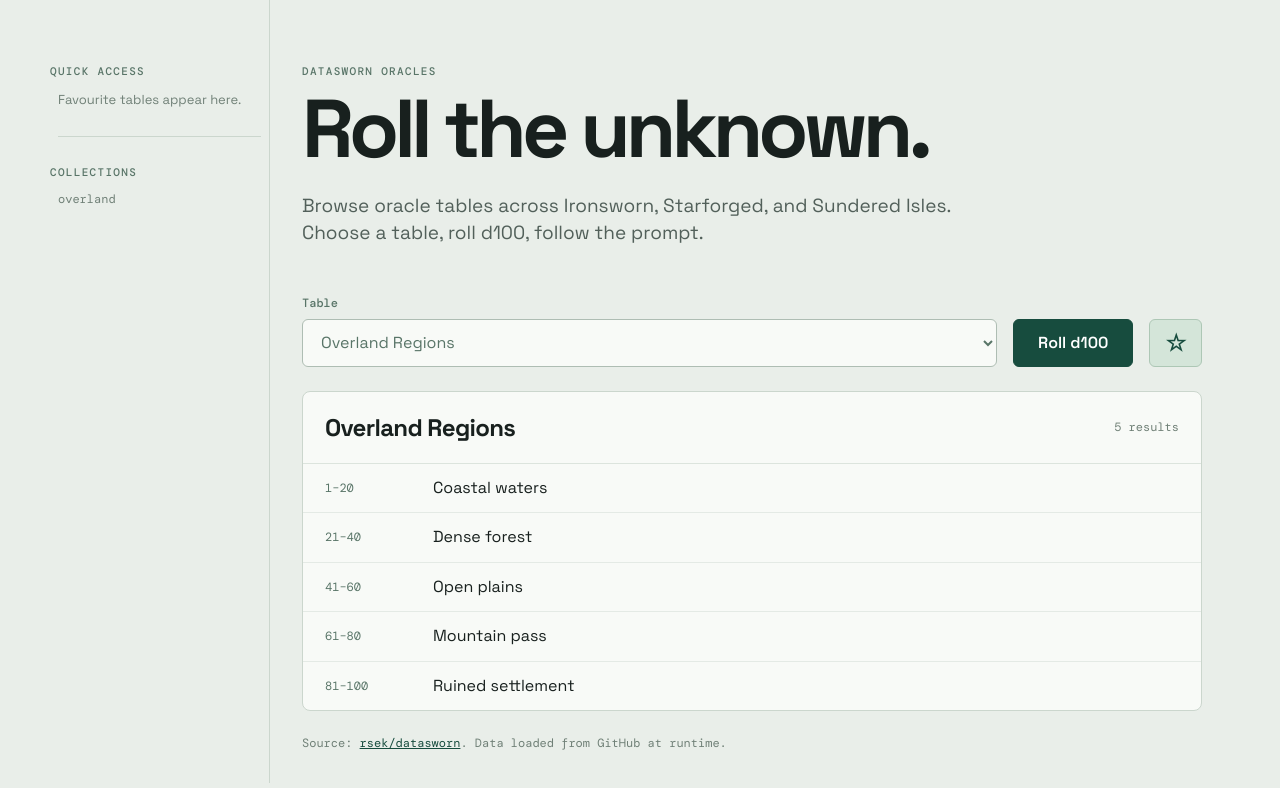
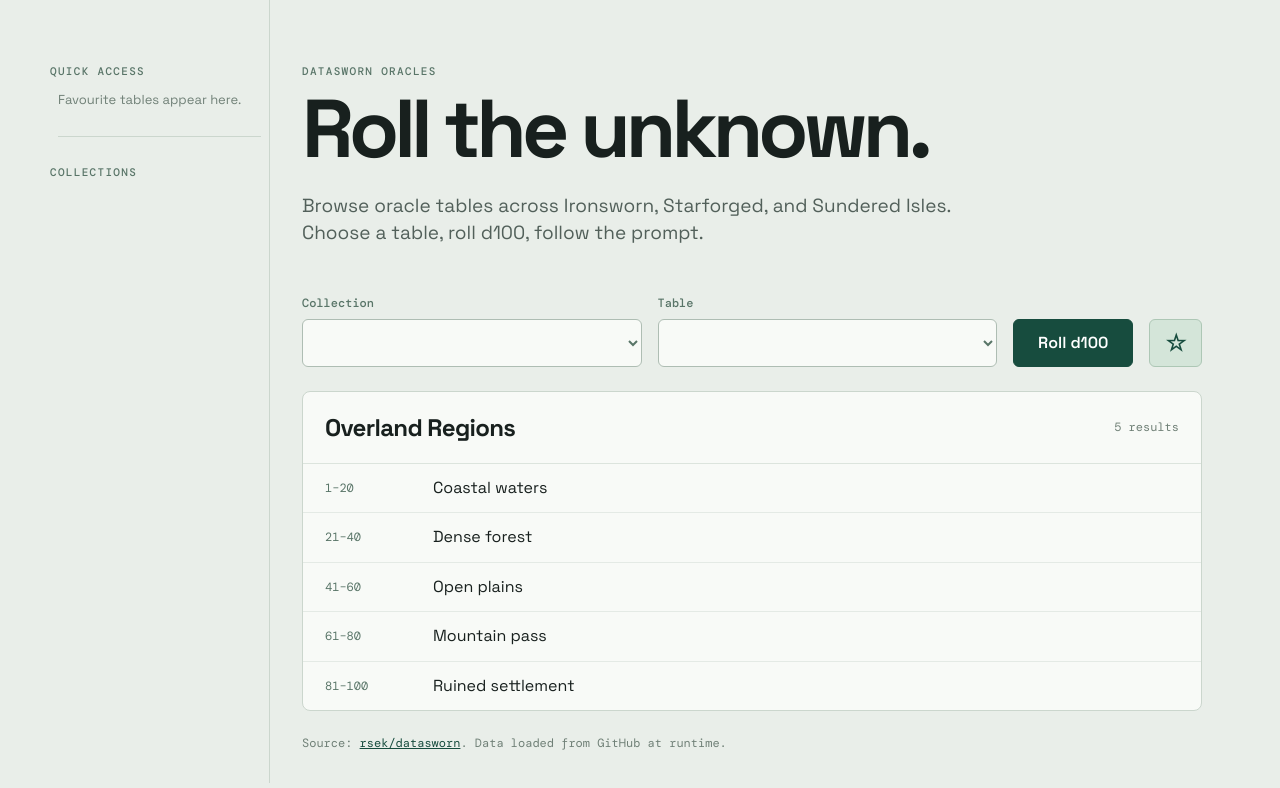
Before and after one commit to tomcorke/datasworn-rollable-tables-app, a React (Vite) app: page / in a window 1280 px wide. Shown: the top 788 px of the page. Built offline with nearby package versions, Linux system fonts and the light colour scheme; no server answers.

Commit message:
Split table selection by collection

```diff
--- a/src/main.jsx
+++ b/src/main.jsx
@@ -13,6 +13,7 @@ const saved = key => { try { return JSON.parse(localStorage.getItem(key)); } cat
 function App() {
   const [tables, setTables] = useState(() => getTables(fallback));
   const [selected, setSelected] = useState(() => saved('datasworn.selected') ?? 'overland/regions');
+  const [selectedCollection, setSelectedCollection] = useState(() => saved('datasworn.collection') ?? 'Ironsworn');
   const [favourites, setFavourites] = useState(() => saved('datasworn.favourites') ?? []);
   const [last, setLast] = useState(null);
   const [loading, setLoading] = useState(true);
@@ -21,17 +22,20 @@ function App() {
       .then(results => { const loaded = results.filter(r => r.status === 'fulfilled').flatMap(r => r.value); if (loaded.length) setTables(loaded); }).finally(() => setLoading(false));
   }, []);
   useEffect(() => localStorage.setItem('datasworn.selected', JSON.stringify(selected)), [selected]);
+  useEffect(() => localStorage.setItem('datasworn.collection', JSON.stringify(selectedCollection)), [selectedCollection]);
   useEffect(() => localStorage.setItem('datasworn.favourites', JSON.stringify(favourites)), [favourites]);
-  const table = tables.find(t => t.id === selected) ?? tables[0];
+  const collections = [...new Set(tables.map(t => t.ruleset).filter(Boolean))];
+  const collectionTables = tables.filter(t => t.ruleset === selectedCollection);
+  const table = collectionTables.find(t => t.id === selected) ?? collectionTables[0] ?? tables[0];
   const rows = useMemo(() => table?.rows ?? [], [table]);
   const isFavourite = table && favourites.includes(favouriteKey(table));
-  const choose = id => { setSelected(id); setLast(null); };
+  const choose = id => { const next = tables.find(t => t.id === id); setSelected(id); if (next?.ruleset) setSelectedCollection(next.ruleset); setLast(null); };
   const toggleFavourite = tableId => setFavourites(current => current.includes(tableId) ? current.filter(id => id !== tableId) : [...current, tableId]);
   const favouriteTables = favourites.map(id => tables.find(t => t.id === id)).filter(Boolean);
-  const collections = [...new Set(tables.map(t => t.collectionId))];
+  const collectionName = table?.ruleset ?? selectedCollection;
   return <div className="layout"><aside><p className="eyebrow">QUICK ACCESS</p>{favouriteTables.length ? favouriteTables.map(t => <button className="favourite-link" key={t.id} onClick={() => choose(t.id)}>★ {t.name ?? t.tableId}</button>) : <p className="muted">Favourite tables appear here.</p>}<hr /><p className="eyebrow">COLLECTIONS</p>{collections.map(c => <p className="collection" key={c}>{c}</p>)}</aside><main>
     <header><p className="eyebrow">DATASWORN ORACLES</p><h1>Roll the unknown.</h1><p className="intro">Browse oracle tables across Ironsworn, Starforged, and Sundered Isles. Choose a table, roll d100, follow the prompt.</p></header>
-    <section className="controls"><label>Table<select value={table?.id ?? ''} onChange={e => choose(e.target.value)}>{tables.map(t => <option key={t.id} value={t.id}>{t.ruleset ? `${t.ruleset} / ` : ''}{t.name ?? t.tableId}</option>)}</select></label><button onClick={() => setLast(rollTable(table))}>Roll d100</button>{table && <button className="star" aria-label="Favourite table" onClick={() => toggleFavourite(favouriteKey(table))}>{isFavourite ? '★' : '☆'}</button>}</section>
+    <section className="controls"><label>Collection<select value={collectionName} onChange={e => { setSelectedCollection(e.target.value); const first = tables.find(t => t.ruleset === e.target.value); if (first) choose(first.id); }}>{collections.map(collection => <option key={collection} value={collection}>{collection}</option>)}</select></label><label>Table<select value={table?.id ?? ''} onChange={e => choose(e.target.value)}>{collectionTables.map(t => <option key={t.id} value={t.id}>{t.name ?? t.tableId}</option>)}</select></label><button onClick={() => setLast(rollTable(table))}>Roll d100</button>{table && <button className="star" aria-label="Favourite table" onClick={() => toggleFavourite(favouriteKey(table))}>{isFavourite ? '★' : '☆'}</button>}</section>
     {last && <section className="result"><span className="roll">{last.roll}</span><div><p className="eyebrow">RESULT</p><h2>{last.result}</h2></div></section>}
     <section className="table-card"><div className="table-heading"><h2>{table?.name ?? 'Oracle table'}</h2><span>{loading ? 'Loading all rulesets…' : `${rows.length} results`}</span></div><div className="rows">{rows.map((r, i) => <div className="row" key={i}><span>{r.min ?? r.roll?.[0]}–{r.max ?? r.roll?.[1]}</span><p>{resultText(r)}</p></div>)}</div></section>
     <footer>Source: <a href="https://github.com/rsek/datasworn" target="_blank">rsek/datasworn</a>. Data loaded from GitHub at runtime.</footer>
```
